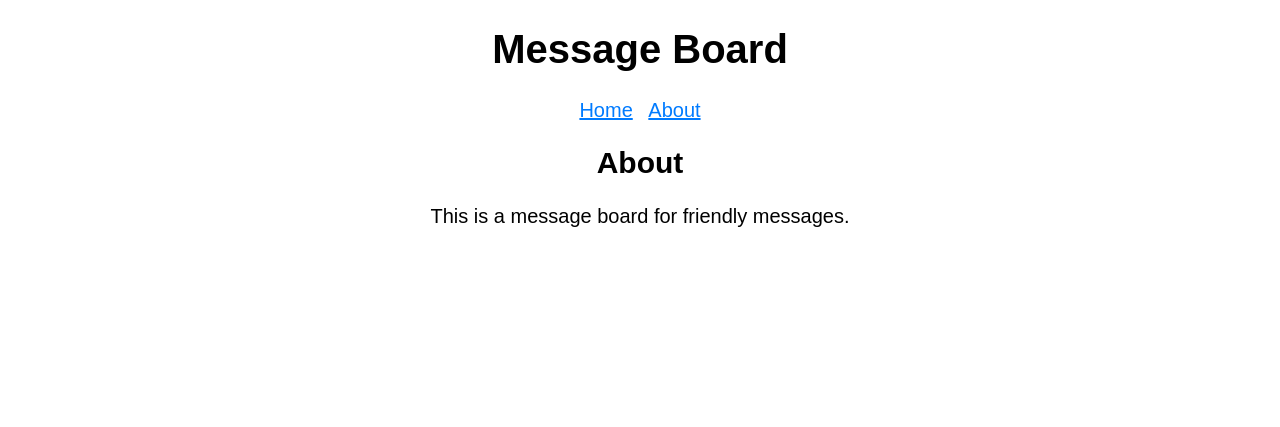
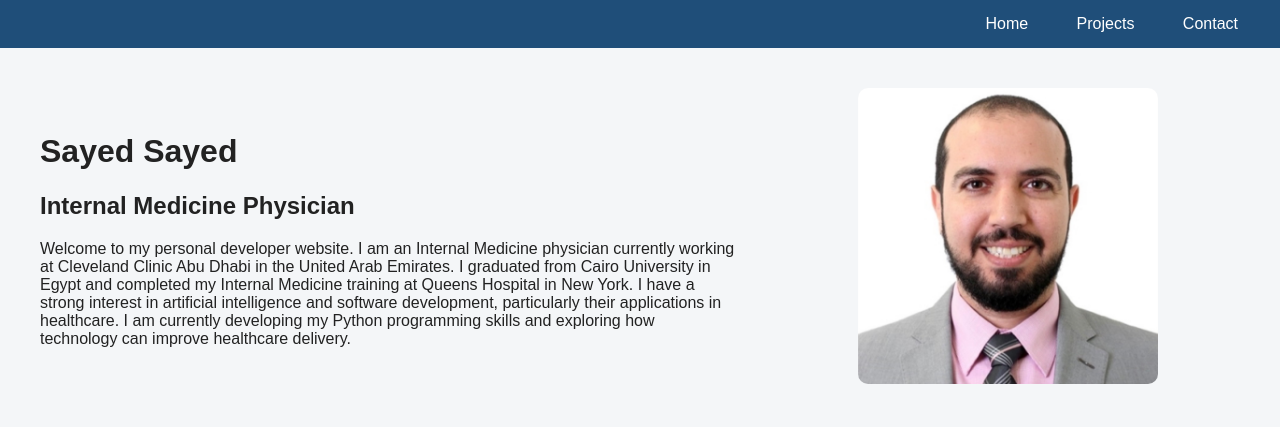
Before and after one commit to ssayed3/jhu_software_concepts, a Python web app: template Module 1/rp_flask_board/board/templates/pages/home.html in a window 1280 px wide. Shown: the top 427 px of the page. Run offline with Jinja, Linux system fonts and the light colour scheme; the template is opened without the code that fills it, so the values that code supplies are empty.

Commit message:
Build personal developer website

```diff
--- a/Module 1/rp_flask_board/board/static/styles.css
+++ b/Module 1/rp_flask_board/board/static/styles.css
@@ -1,34 +1,59 @@
-* {
-  box-sizing: border-box;
+body {
+    font-family: Arial, sans-serif;
+    margin: 0;
+    background-color: #f4f6f8;
+    color: #222;
 }
 
-body {
-  font-family: sans-serif;
-  font-size: 20px;
-  margin: 0 auto;
-  text-align: center;
+nav {
+    background-color: #1f4e79;
+    padding: 15px 30px;
+    text-align: right;
 }
 
-a,
-a:visited {
-  color: #007bff;
+nav a {
+    color: white;
+    text-decoration: none;
+    margin-left: 20px;
+    padding: 8px 12px;
+    border-radius: 4px;
 }
 
-a:hover {
-  color: #0056b3;
+nav a:hover {
+    background-color: #3b6f9e;
 }
 
-nav ul {
-  list-style-type: none;
-  padding: 0;
-}
-
-nav ul li {
-  display: inline;
-  margin: 0 5px;
+nav a.active {
+    background-color: white;
+    color: #1f4e79;
 }
 
 main {
-  width: 80%;
-  margin: 0 auto;
+    padding: 40px;
 }
+
+.home-container {
+    display: flex;
+    justify-content: space-between;
+    align-items: center;
+    gap: 40px;
+}
+
+.bio {
+    width: 60%;
+}
+
+.profile-image {
+    width: 40%;
+    text-align: center;
+}
+
+.profile-image img {
+    width: 300px;
+    max-width: 100%;
+    border-radius: 10px;
+}
+
+.project {
+    max-width: 800px;
+}
--- a/Module 1/rp_flask_board/board/templates/_navigation.html
+++ b/Module 1/rp_flask_board/board/templates/_navigation.html
@@ -1,6 +1,16 @@
 <nav>
-  <ul>
-    <li><a href="{{ url_for('pages.home') }}">Home</a></li>
-    <li><a href="{{ url_for('pages.about') }}">About</a></li>
-  </ul>
+    <a href="{{ url_for('pages.home') }}"
+       class="{% if request.endpoint == 'pages.home' %}active{% endif %}">
+        Home
+    </a>
+
+    <a href="{{ url_for('pages.projects') }}"
+       class="{% if request.endpoint == 'pages.projects' %}active{% endif %}">
+        Projects
+    </a>
+
+    <a href="{{ url_for('pages.contact') }}"
+       class="{% if request.endpoint == 'pages.contact' %}active{% endif %}">
+        Contact
+    </a>
 </nav>
--- a/Module 1/rp_flask_board/board/templates/base.html
+++ b/Module 1/rp_flask_board/board/templates/base.html
@@ -1,26 +1,23 @@
 <!DOCTYPE html>
 <html lang="en">
+
 <head>
-  <title>Message Board - {% block title %}{% endblock title %}</title><link rel="stylesheet" href="{{ url_for('static', filename='styles.css') }}">
-  <link rel="stylesheet" href="{{ url_for('static', filename='styles.css') }}">
+    <meta charset="UTF-8">
+    <title>{% block title %}Sayed Sayed{% endblock %}</title>
 
+    <link rel="stylesheet"
+          href="{{ url_for('static', filename='styles.css') }}">
 </head>
 
 <body>
-  <h1>Message Board</h1>
 
-  {% include("_navigation.html") %}
-
-  <section>
-    <header>
-      {% block header %}{% endblock header %}
-    </header>
+    {% include "_navigation.html" %}
 
     <main>
-      {% block content %}
-        <p>No messages.</p>
-      {% endblock content %}
+        {% block content %}
+        {% endblock %}
     </main>
-  </section>
+
 </body>
+
 </html>
--- a/Module 1/rp_flask_board/board/templates/pages/home.html
+++ b/Module 1/rp_flask_board/board/templates/pages/home.html
@@ -1,9 +1,32 @@
-{% extends 'base.html' %}
+{% extends "base.html" %}
 
-{% block header %}
-  <h2>{% block title %}About{% endblock title %}</h2>
-{% endblock header %}
+{% block title %}Home{% endblock %}
 
 {% block content %}
-  <p>This is a message board for friendly messages.</p>
-{% endblock content %}
+
+    <div class="home-container">
+
+        <div class="bio">
+            <h1>Sayed Sayed</h1>
+            <h2>Internal Medicine Physician</h2>
+
+            <p>
+                Welcome to my personal developer website. I am an Internal Medicine
+                physician currently working at Cleveland Clinic Abu Dhabi in the
+                United Arab Emirates. I graduated from Cairo University in Egypt
+                and completed my Internal Medicine training at Queens Hospital in
+                New York. I have a strong interest in artificial intelligence and
+                software development, particularly their applications in healthcare.
+                I am currently developing my Python programming skills and exploring
+                how technology can improve healthcare delivery.
+            </p>
+        </div>
+
+        <div class="profile-image">
+            <img src="{{ url_for('static', filename='profile.jpg') }}"
+                 alt="Profile picture">
+        </div>
+
+    </div>
+
+{% endblock %}
--- /dev/null
+++ b/Module 1/rp_flask_board/run.py
@@ -0,0 +1,6 @@
+from board import create_app
+
+app = create_app()
+
+if __name__ == "__main__":
+    app.run(host="localhost", port=8080, debug=True)
```
Also changed, not shown: Module 1/rp_flask_board/board/pages.py (+7 -3 lines), Module 1/rp_flask_board/board/templates/pages/about.html (deleted, +0 -10 lines), Module 1/rp_flask_board/board/templates/pages/contact.html (added, +19 -0 lines), Module 1/rp_flask_board/board/templates/pages/projects.html (added, +26 -0 lines), Module 1/rp_flask_board/board/static/profile.jpg (added), 1 other file.
